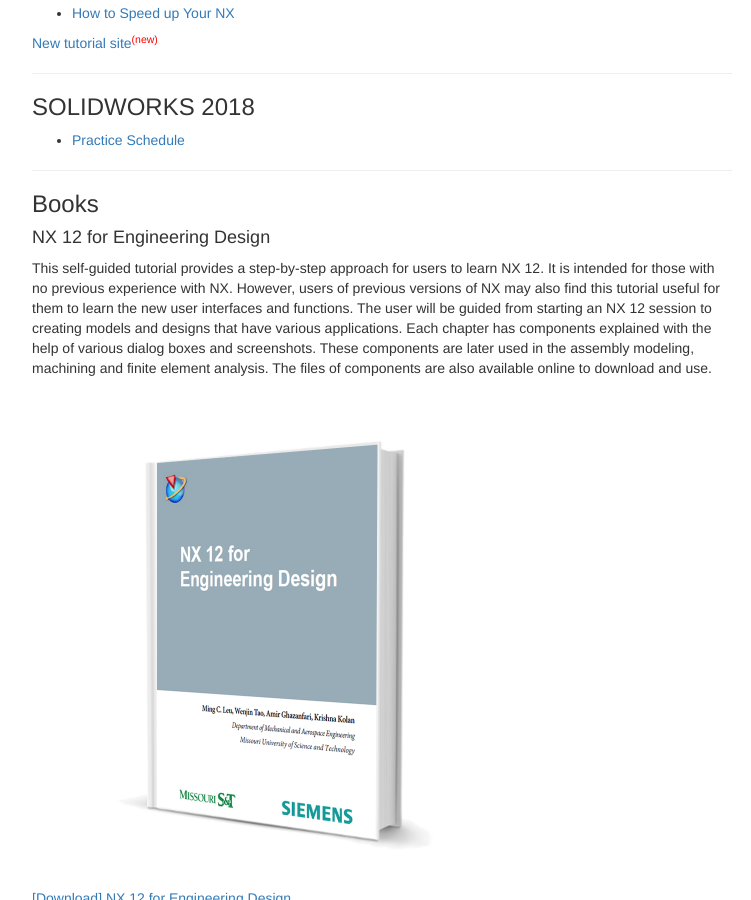
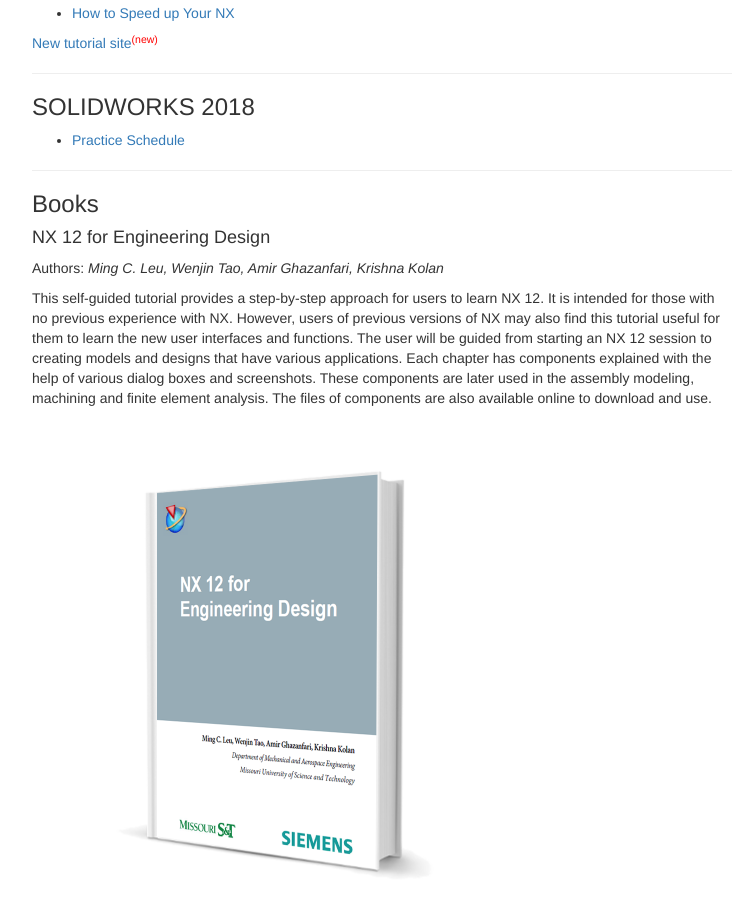
Before and after one commit to me5763/lab-fs19, a Jekyll site: the page built from index.md, in a window 1280 px wide and 900 px high, scrolled down 2309 px. Shown: the whole window, without its empty margins (258-1009 px from the left). Built offline with Jekyll 4.4.1, drawn with Linux system fonts in a browser that asks for light colours; nearby versions of some CDN libraries.

Commit message:
add author information on index page

```diff
--- a/index.md
+++ b/index.md
@@ -192,6 +192,8 @@ Final Exam 		25%
 
 ### Books
 #### NX 12 for Engineering Design
+Authors: *Ming C. Leu, Wenjin Tao, Amir Ghazanfari, Krishna Kolan*
+
 This self-guided tutorial provides a step-by-step approach for users to learn NX 12. It is intended for those with no previous experience with NX. However, users of previous versions of NX may also find this tutorial useful for them to learn the new user interfaces and functions. The user will be guided from starting an NX 12 session to creating models and designs that have various applications. Each chapter has components explained with the help of various dialog boxes and screenshots. These components are later used in the assembly modeling, machining and finite element analysis. The files of components are also available online to download and use.
 <img src='assets/images/NX12_for_engineering_design.png' width='500'>
 
```
